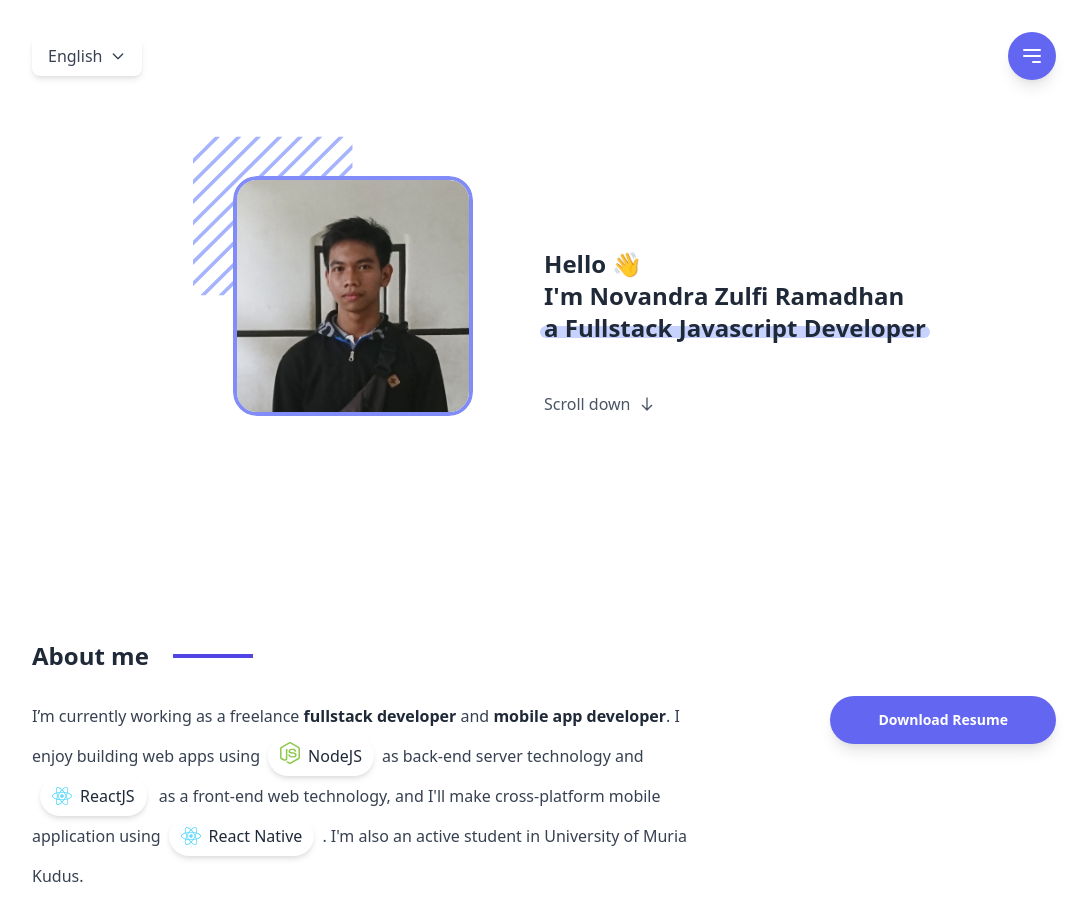
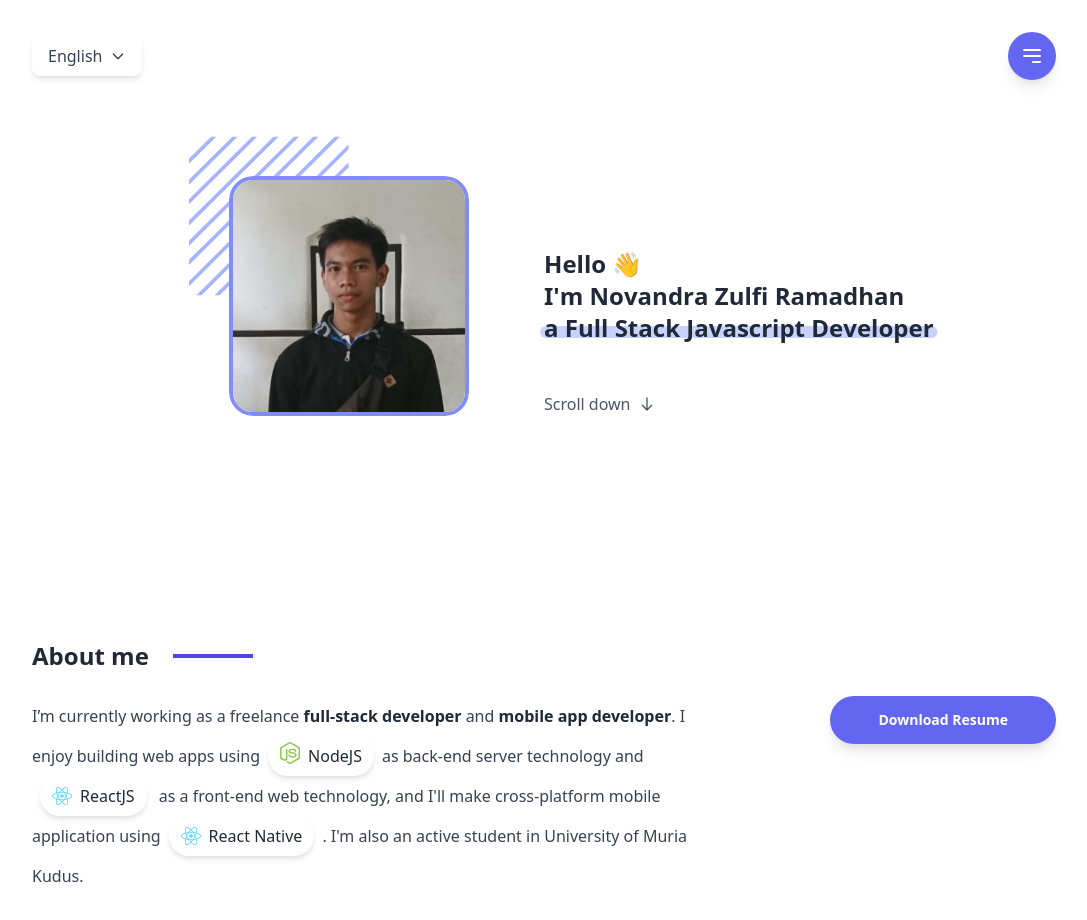
Before and after one commit to inozura/nozura, a React (Create React App) app: page / in a window 1280 px wide. Shown: the top 920 px of the page, without its empty margins (96-1183 px from the left). Built offline with nearby package versions, Linux system fonts and the light colour scheme; a web font is replaced by a local one.

Commit message:
change header data

```diff
--- a/src/data/header.ts
+++ b/src/data/header.ts
@@ -3,7 +3,7 @@ import { HeaderDataProps } from 'components/organisms/Header/types';
 const header: HeaderDataProps = {
   name: 'Novandra Zulfi Ramadhan',
   profilePicture: './img/profile.jpg',
-  job: 'Fullstack Javascript Developer',
+  job: 'Full Stack Javascript Developer',
 };
 
 export default header;
--- a/src/localization/en/about.tsx
+++ b/src/localization/en/about.tsx
@@ -5,7 +5,7 @@ import { AboutSectionContentProps } from 'components/organisms/About/types';
 const Text = () => (
   <>
     I’m currently working as a freelance{' '}
-    <span className="font-bold text-gray-800">fullstack developer</span> and{' '}
+    <span className="font-bold text-gray-800">full-stack developer</span> and{' '}
     <span className="font-bold text-gray-800">mobile app developer</span>. I enjoy building web apps using
     <HighlightedTextIcon
       as="a"
--- a/src/localization/id/about.tsx
+++ b/src/localization/id/about.tsx
@@ -5,7 +5,7 @@ import { AboutSectionContentProps } from 'components/organisms/About/types';
 const Text = () => (
   <>
     Saat ini saya sedang bekerja sebagai freelance{' '}
-    <span className="font-bold text-gray-800">fullstack web developer</span> dan{' '}
+    <span className="font-bold text-gray-800">full-stack web developer</span> dan{' '}
     <span className="font-bold text-gray-800">mobile app developer</span>, saya gemar menggunakan
     <HighlightedTextIcon
       as="a"
```
